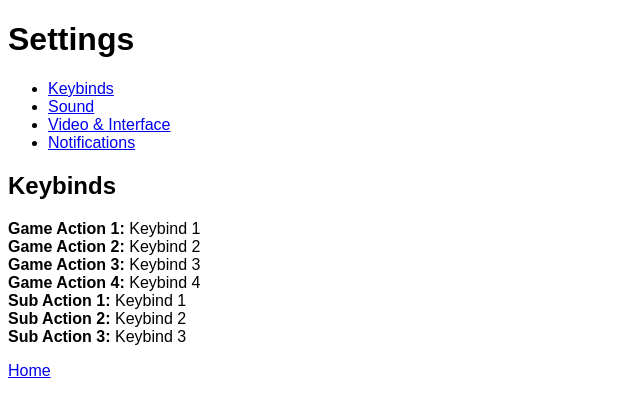
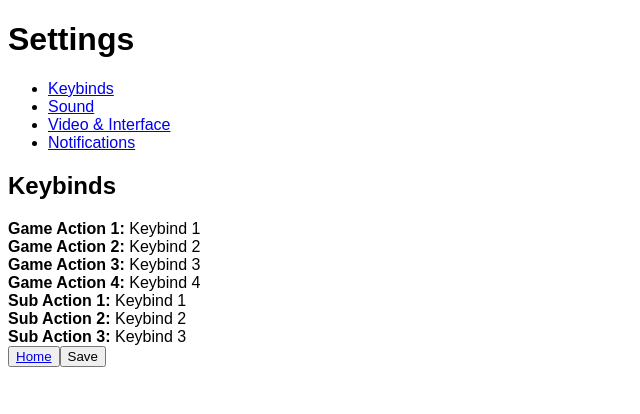
Before and after one commit to ClaraY05/cs35l-project-minesweeper, a React (Vite) app in the folder frontend/: page /settings/keybinds in a window 1280 px wide. Shown: the top 414 px of the page, without its empty margins (0-640 px from the left). Built offline with nearby package versions, Linux system fonts and the light colour scheme.

Commit message:
Added Save button to all settings pages.

```diff
--- a/frontend/src/pages/Settings/Settings.tsx
+++ b/frontend/src/pages/Settings/Settings.tsx
@@ -16,7 +16,8 @@ const Settings = () => {
             <main>
                 <Outlet />
             </main>
-            <p><Link to="/">Home</Link></p>
+            <button><Link to="/">Home</Link></button>
+            <button>Save</button>
         </div>
     )
 }
```
